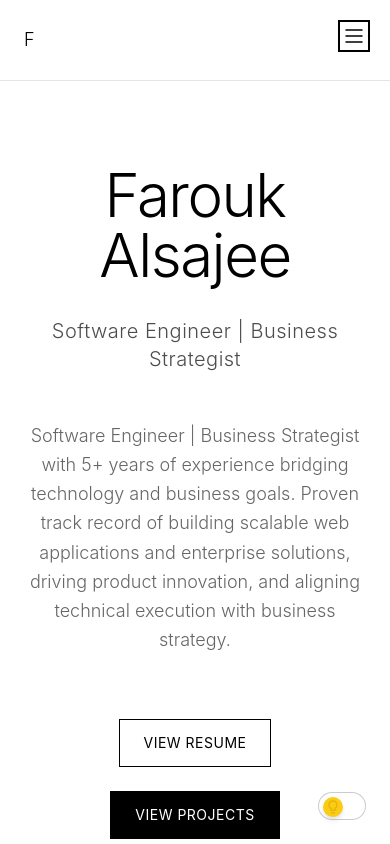
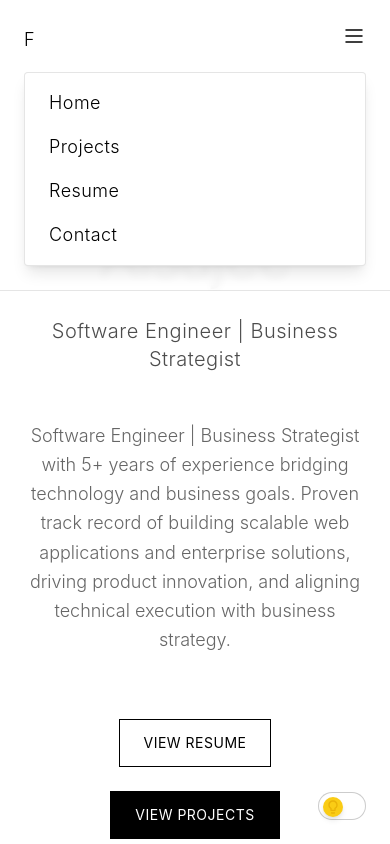
Before and after one commit to faroukalsajee/personal-portfolio, a Next.js app: page / in a window 390 px wide. Both pictures are taken after a click on the button 353 px from the left and 36 px from the top of the page. Shown: the top 844 px of the page. Built offline with nearby package versions, Linux system fonts and the light colour scheme.

Commit message:
Fix mobile nav dropdown and dark mode visibility for navbar name and icon

```diff
--- a/src/app/layout.tsx
+++ b/src/app/layout.tsx
@@ -1,4 +1,4 @@
-import React from 'react'
+import React, { useState } from 'react'
 import './globals.css'
 import type { Metadata } from 'next'
 import Link from 'next/link'
@@ -15,6 +15,7 @@ export default function RootLayout({
 }: {
   children: React.ReactNode
 }) {
+  const [mobileMenuOpen, setMobileMenuOpen] = useState(false);
   return (
     <html lang="en">
       <head>
@@ -37,7 +38,9 @@ export default function RootLayout({
         <nav className="fixed top-0 left-0 right-0 z-50 bg-white/95 backdrop-blur-sm border-b border-black/10 dark:bg-black/95 dark:border-white/10">
           <div className="max-w-7xl mx-auto px-6 py-6">
             <div className="flex items-center justify-between">
-              <AnimatedHeader />
+              <div className="dark:text-white">
+                <AnimatedHeader />
+              </div>
               <div className="hidden md:flex space-x-12 text-lg tracking-wide">
                 <Link href="/" className="hover:opacity-70 transition-opacity">Home</Link>
                 <Link href="/projects" className="hover:opacity-70 transition-opacity">Projects</Link>
@@ -48,13 +51,26 @@ export default function RootLayout({
                 {/* ThemeToggle moved to floating position */}
               </div>
               <div className="md:hidden">
-                <button className="text-black">
+                <button
+                  className="text-black dark:text-white focus:outline-none"
+                  onClick={() => setMobileMenuOpen((open) => !open)}
+                  aria-label="Open navigation menu"
+                >
                   <svg className="w-6 h-6" fill="none" stroke="currentColor" viewBox="0 0 24 24">
                     <path strokeLinecap="round" strokeLinejoin="round" strokeWidth={1.5} d="M4 6h16M4 12h16M4 18h16" />
                   </svg>
                 </button>
               </div>
             </div>
+            {/* Mobile dropdown menu */}
+            {mobileMenuOpen && (
+              <div className="md:hidden mt-4 bg-white dark:bg-black rounded shadow-lg py-4 px-6 flex flex-col space-y-4 text-lg tracking-wide border border-black/10 dark:border-white/10">
+                <Link href="/" className="hover:opacity-70 transition-opacity" onClick={() => setMobileMenuOpen(false)}>Home</Link>
+                <Link href="/projects" className="hover:opacity-70 transition-opacity" onClick={() => setMobileMenuOpen(false)}>Projects</Link>
+                <Link href="/resume" className="hover:opacity-70 transition-opacity" onClick={() => setMobileMenuOpen(false)}>Resume</Link>
+                <Link href="/contact" className="hover:opacity-70 transition-opacity" onClick={() => setMobileMenuOpen(false)}>Contact</Link>
+              </div>
+            )}
           </div>
         </nav>
         <main className="pt-20">
```
